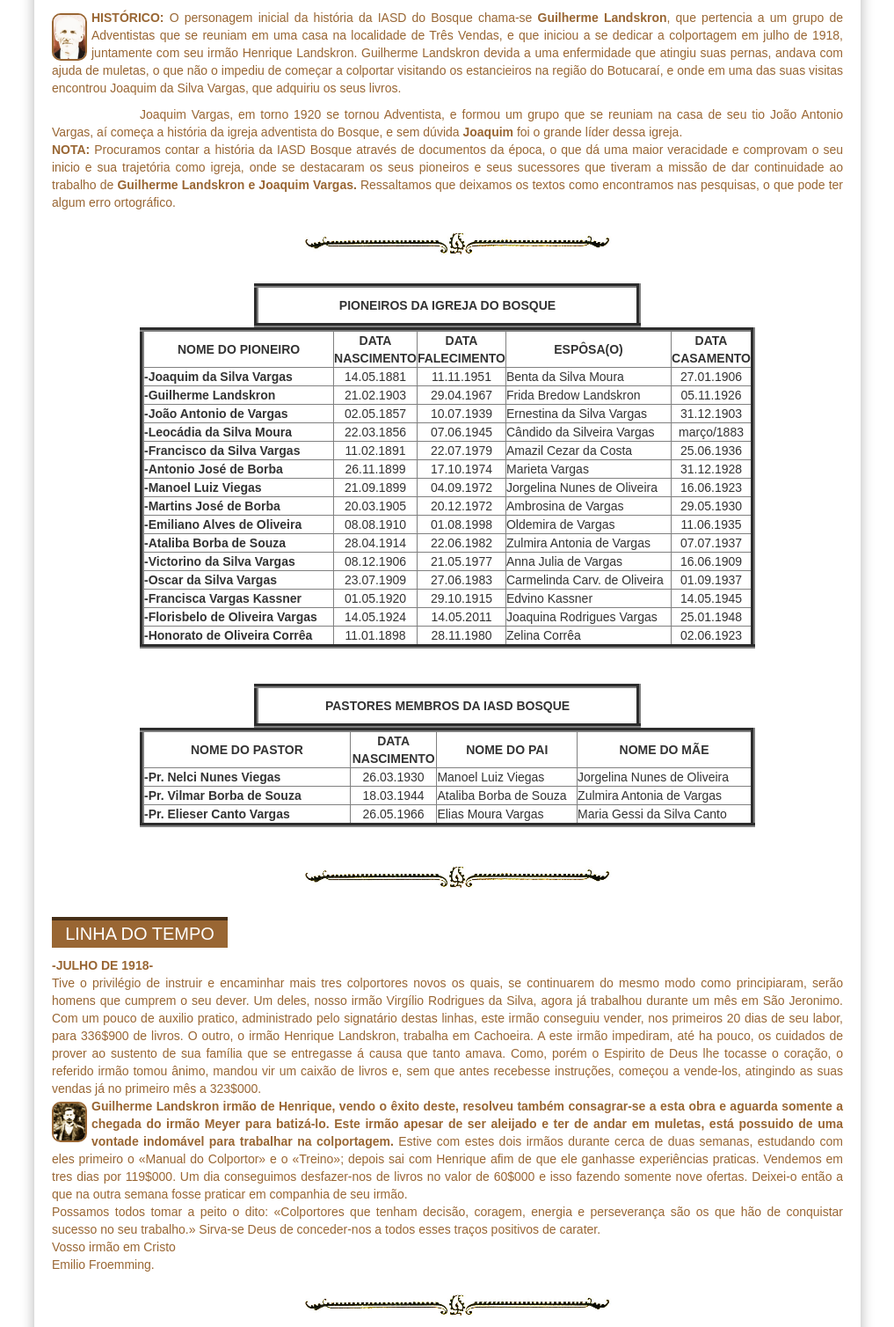
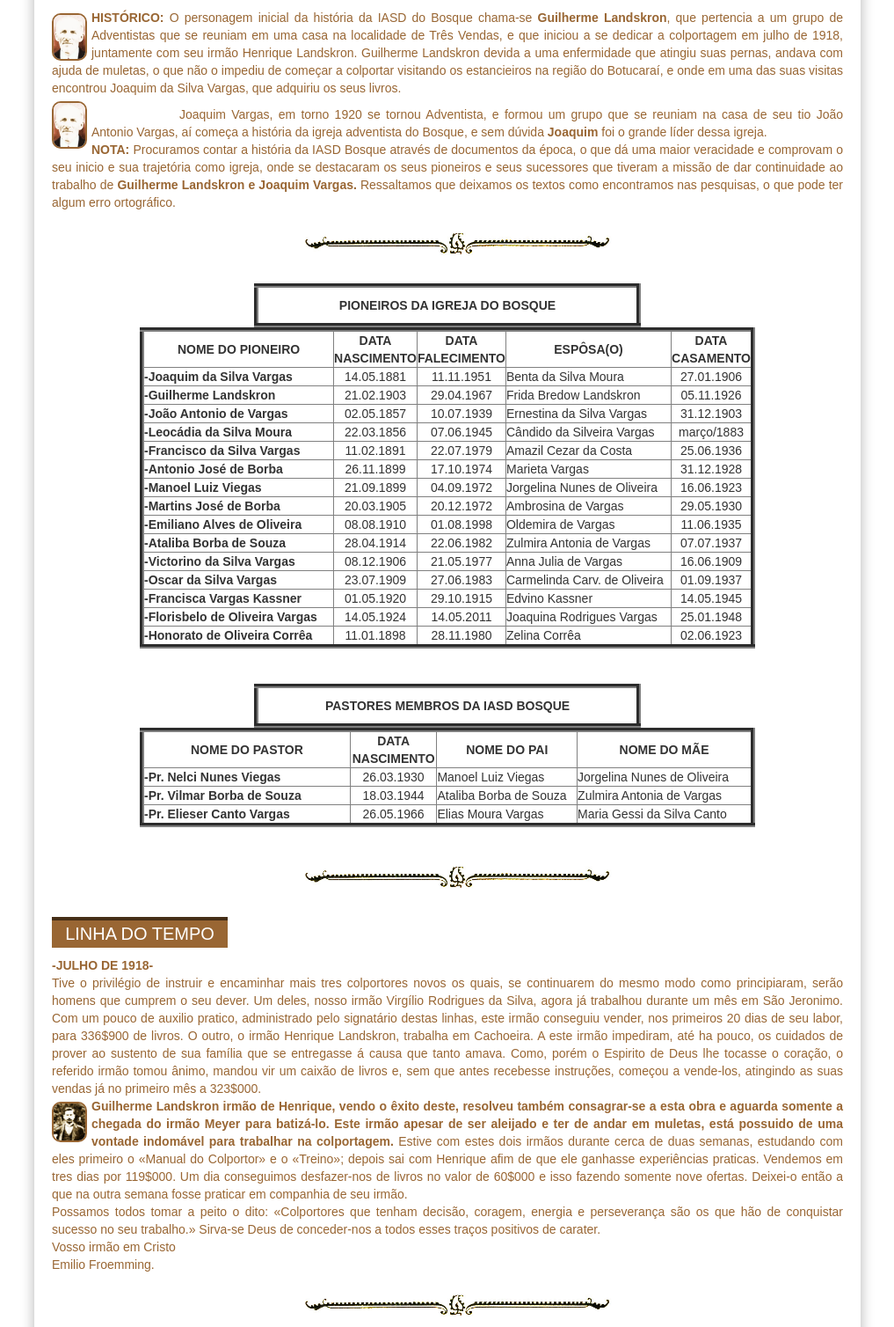
Before and after one commit to claudiovargas1955/claudiovargas1955.github.io, a Jekyll site: the page built from _pages/história-da-iasd-bosque.html, in a window 1280 px wide. Shown: the part 986-2494 px from the top of the page at 88% size, without its empty margins (131-1148 px from the left). Built offline with Jekyll 4.4.1, drawn with Linux system fonts in a browser that asks for light colours; some web fonts are replaced; grey boxes are pictures that could not be loaded.

Commit message:
Update história-da-iasd-bosque.html

```diff
--- a/_pages/história-da-iasd-bosque.html
+++ b/_pages/história-da-iasd-bosque.html
@@ -166,6 +166,7 @@
 localidade de Três Vendas, e que iniciou a se dedicar a colportagem em julho de 1918, juntamente com seu irmão Henrique Landskron. Guilherme Landskron devida a uma enfermidade
 que atingiu suas pernas, andava com ajuda de muletas, o que não o impediu de começar a colportar visitando os estancieiros na região do Botucaraí, e onde em uma das suas visitas
 encontrou Joaquim da Silva Vargas, que adquiriu os seus livros.<br>
+<img class="esq5" style="float:left"; src="/images/joaquimv.jpg" class="img-responsive" width="40px" title="Joaquim Vargas";/>
 <p style="text-indent:100px";/>Joaquim Vargas, em torno 1920 se tornou Adventista, e formou um grupo que se reuniam na casa de seu tio João Antonio Vargas, aí começa a história da igreja adventista do Bosque,
 e sem dúvida <b>Joaquim</b> foi o grande líder dessa igreja.<br>
 <b>NOTA:</b> Procuramos contar a história da IASD Bosque através de documentos da época, o que dá uma maior veracidade e comprovam o seu inicio e sua trajetória como igreja,
```
